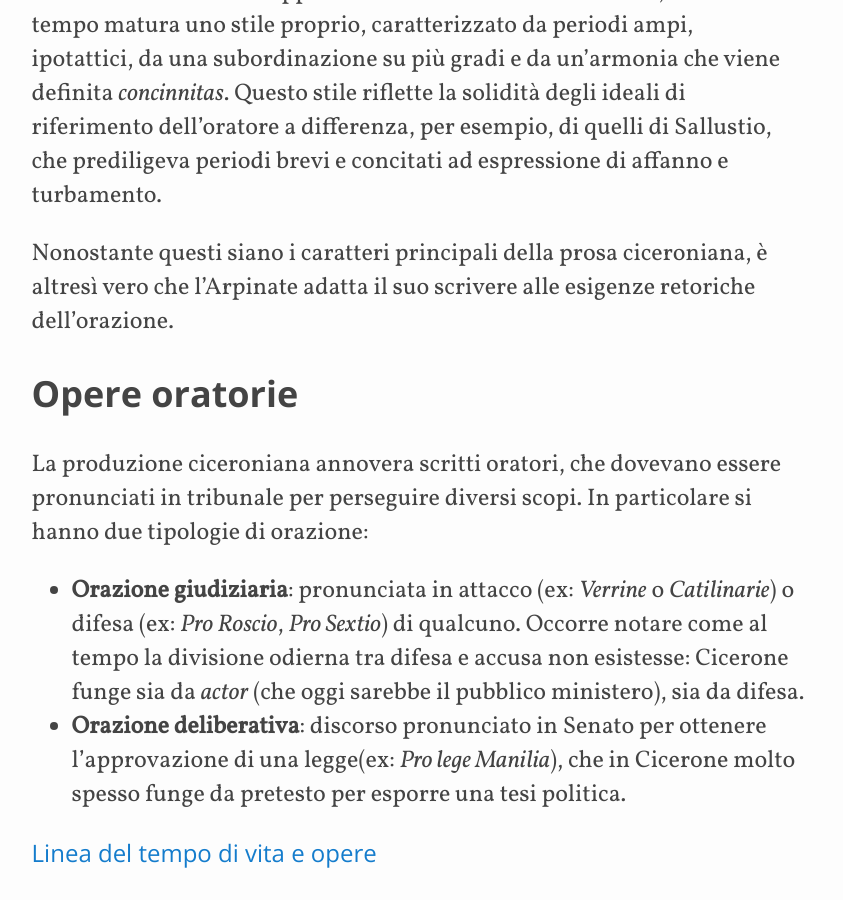
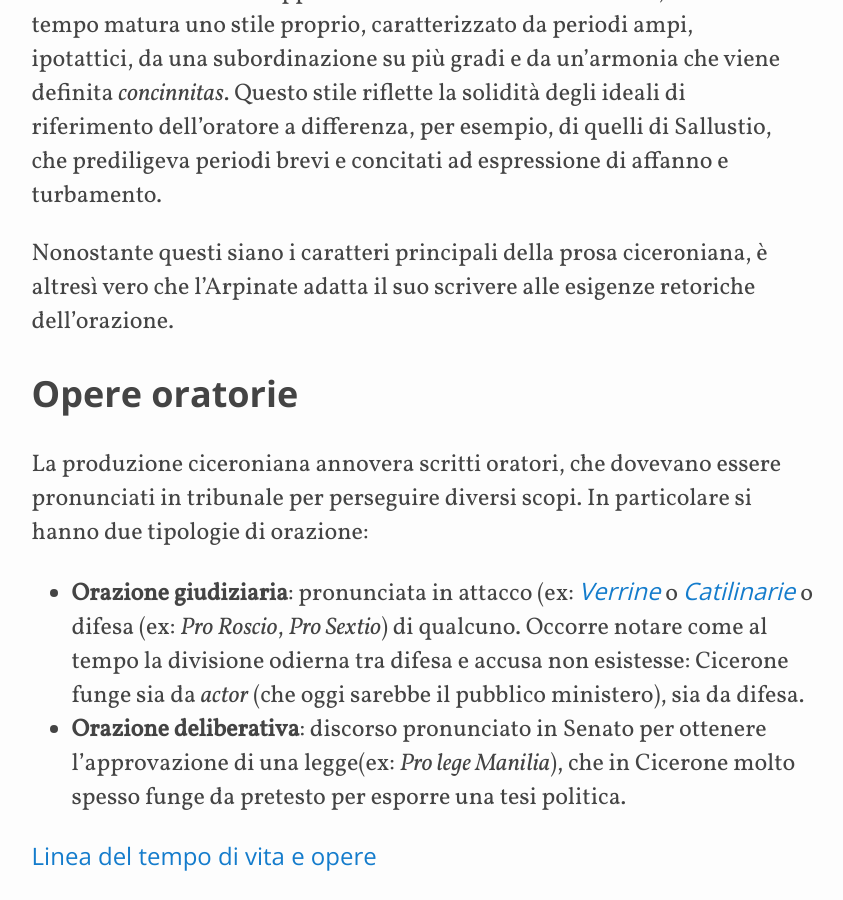
Before and after one commit to ProCicerone/ProCicerone.github.io, a Jekyll site: the page built from index.md, in a window 1280 px wide and 900 px high, scrolled down 1380 px. Shown: the whole window, without its empty margins (122-965 px from the left). Built offline with Jekyll 4.4.1, drawn with Linux system fonts in a browser that asks for light colours; some of the changed lines change nothing that is shown.

Commit message:
Linka le versioni di esempio

```diff
--- a/index.md
+++ b/index.md
@@ -28,7 +28,7 @@ Nonostante questi siano i caratteri principali della prosa ciceroniana, è altre
 ## Opere oratorie
 La produzione ciceroniana annovera scritti oratori, che dovevano essere pronunciati in tribunale per perseguire diversi scopi. In particolare si hanno due tipologie di orazione:
 
-* **Orazione giudiziaria**: pronunciata in attacco (ex: *Verrine* o *Catilinarie*) o difesa (ex: *Pro Roscio*, *Pro Sextio*) di qualcuno. Occorre notare come al tempo la divisione odierna tra difesa e accusa non esistesse: Cicerone funge sia da *actor* (che oggi sarebbe il pubblico ministero), sia da difesa.
+* **Orazione giudiziaria**: pronunciata in attacco (ex: [*Verrine*]({{site.baseurl}}/humanae/verrine.md) o [*Catilinarie*]({{site.baseurl}}/humanae/catilinaria.md) o difesa (ex: *Pro Roscio*, *Pro Sextio*) di qualcuno. Occorre notare come al tempo la divisione odierna tra difesa e accusa non esistesse: Cicerone funge sia da *actor* (che oggi sarebbe il pubblico ministero), sia da difesa.
 * **Orazione deliberativa**: discorso pronunciato in Senato per ottenere l'approvazione di una legge(ex: *Pro lege Manilia*), che in Cicerone molto spesso funge da pretesto per esporre una tesi politica.
 
 [Linea del tempo di vita e opere]({{site.baseurl}}/timeline)
```
